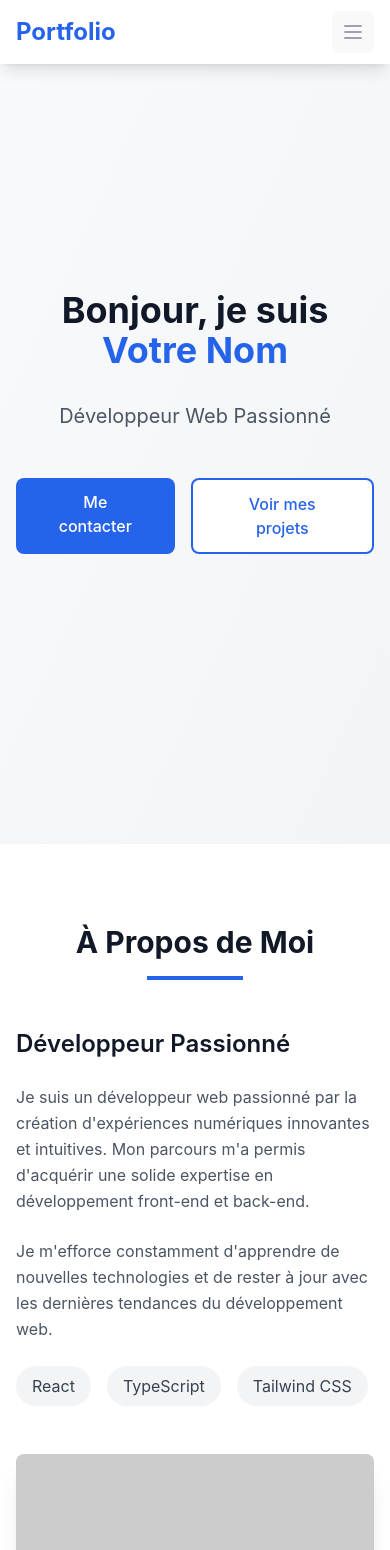
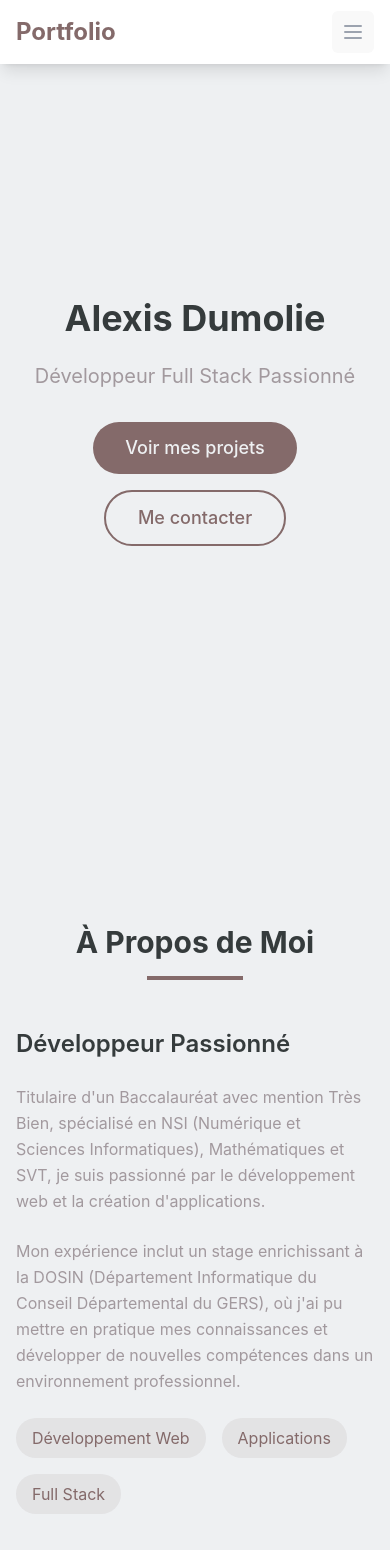
Before and after one commit to AlexisDumolie/portfolio, a React (Vite) app: page / in a window 390 px wide. Shown: the top 1550 px of the page. Built offline with nearby package versions, Linux system fonts and the light colour scheme.

Commit message:
[~] Amélioration du layout et des couleurs
- Ajout d'une nouvelle palette de couleurs personnalisée

- Création d'un conteneur responsive centré

- Optimisation de l'utilisation de l'espace

- Amélioration de la cohérence visuelle

```diff
--- a/src/App.tsx
+++ b/src/App.tsx
@@ -1,3 +1,4 @@
+import { useState } from 'react'
 import Navbar from './components/Navbar'
 import Hero from './components/Hero'
 import About from './components/About'
@@ -7,16 +8,16 @@ import Contact from './components/Contact'
 
 function App() {
   return (
-    <>
+    <div className="min-h-screen w-full flex flex-col items-center bg-background">
       <Navbar />
-      <main>
+      <main className="w-full flex-grow">
         <Hero />
         <About />
         <Projects />
         <Skills />
         <Contact />
       </main>
-    </>
+    </div>
   )
 }
 
--- a/src/components/About.tsx
+++ b/src/components/About.tsx
@@ -2,8 +2,8 @@ import { motion } from 'framer-motion';
 
 const About = () => {
   return (
-    <section id="about" className="py-20 bg-white">
-      <div className="max-w-7xl mx-auto px-4 sm:px-6 lg:px-8">
+    <section id="about" className="py-20 bg-background">
+      <div className="container-section">
         <motion.div
           initial={{ opacity: 0, y: 20 }}
           whileInView={{ opacity: 1, y: 0 }}
@@ -11,7 +11,7 @@ const About = () => {
           transition={{ duration: 0.8 }}
           className="text-center mb-12"
         >
-          <h2 className="text-3xl font-bold text-gray-900 sm:text-4xl mb-4">
+          <h2 className="text-3xl font-bold text-text sm:text-4xl mb-4">
             À Propos de Moi
           </h2>
           <div className="w-24 h-1 bg-primary mx-auto mb-8"></div>
@@ -25,38 +25,36 @@ const About = () => {
             transition={{ duration: 0.8 }}
             className="space-y-6"
           >
-            <h3 className="text-2xl font-semibold text-gray-900">
+            <h3 className="text-2xl font-semibold text-text">
               Développeur Passionné
             </h3>
-            <p className="text-gray-600 leading-relaxed">
-              Je suis un développeur web passionné par la création d'expériences numériques
-              innovantes et intuitives. Mon parcours m'a permis d'acquérir une solide
-              expertise en développement front-end et back-end.
+            <p className="text-accent leading-relaxed">
+              Titulaire d'un Baccalauréat avec mention Très Bien, spécialisé en NSI (Numérique et Sciences Informatiques),
+              Mathématiques et SVT, je suis passionné par le développement web et la création d'applications.
             </p>
-            <p className="text-gray-600 leading-relaxed">
-              Je m'efforce constamment d'apprendre de nouvelles technologies et de
-              rester à jour avec les dernières tendances du développement web.
+            <p className="text-accent leading-relaxed">
+              Mon expérience inclut un stage enrichissant à la DOSIN (Département Informatique du Conseil Départemental du GERS),
+              où j'ai pu mettre en pratique mes connaissances et développer de nouvelles compétences dans un environnement professionnel.
             </p>
             <div className="flex flex-wrap gap-4">
               <motion.div
                 whileHover={{ scale: 1.05 }}
-                className="px-4 py-2 bg-gray-100 rounded-full text-gray-700"
+                className="px-4 py-2 bg-primary-light text-primary rounded-full"
               >
-                React
+                Développement Web
               </motion.div>
               <motion.div
                 whileHover={{ scale: 1.05 }}
-                className="px-4 py-2 bg-gray-100 rounded-full text-gray-700"
+                className="px-4 py-2 bg-primary-light text-primary rounded-full"
               >
-                TypeScript
+                Applications
               </motion.div>
               <motion.div
                 whileHover={{ scale: 1.05 }}
-                className="px-4 py-2 bg-gray-100 rounded-full text-gray-700"
+                className="px-4 py-2 bg-primary-light text-primary rounded-full"
               >
-                Tailwind CSS
+                Full Stack
               </motion.div>
-              {/* Ajoutez d'autres technologies que vous maîtrisez */}
             </div>
           </motion.div>
 
@@ -67,13 +65,14 @@ const About = () => {
             transition={{ duration: 0.8 }}
             className="relative"
           >
-            <div className="aspect-w-4 aspect-h-3 rounded-lg overflow-hidden shadow-xl">
-              {/* Remplacez le src par le chemin vers votre photo */}
-              <img
-                src="https://via.placeholder.com/600x400"
-                alt="Photo de profil"
-                className="object-cover w-full h-full"
-              />
+            <div className="aspect-w-4 aspect-h-3 rounded-lg overflow-hidden shadow-xl bg-secondary flex items-center justify-center">
+              {/* Placeholder en attendant votre photo */}
+              <div className="text-gray-400 text-center p-8">
+                <svg className="mx-auto h-12 w-12 mb-4" fill="none" stroke="currentColor" viewBox="0 0 24 24">
+                  <path strokeLinecap="round" strokeLinejoin="round" strokeWidth={2} d="M4 16l4.586-4.586a2 2 0 012.828 0L16 16m-2-2l1.586-1.586a2 2 0 012.828 0L20 14m-6-6h.01M6 20h12a2 2 0 002-2V6a2 2 0 00-2-2H6a2 2 0 00-2 2v12a2 2 0 002 2z" />
+                </svg>
+                <p>Photo à venir</p>
+              </div>
             </div>
           </motion.div>
         </div>
--- a/src/components/Contact.tsx
+++ b/src/components/Contact.tsx
@@ -12,11 +12,12 @@ const Contact = () => {
     e.preventDefault();
     // Ici vous pouvez ajouter la logique pour envoyer l'email
     console.log('Form submitted:', formData);
+    window.location.href = `mailto:dumoliealexis@gmail.com?subject=Contact depuis le portfolio&body=${formData.message}`;
   };
 
   return (
-    <section id="contact" className="py-20 bg-gray-50">
-      <div className="max-w-7xl mx-auto px-4 sm:px-6 lg:px-8">
+    <section id="contact" className="py-20 bg-background">
+      <div className="container-section">
         <motion.div
           initial={{ opacity: 0, y: 20 }}
           whileInView={{ opacity: 1, y: 0 }}
@@ -24,11 +25,11 @@ const Contact = () => {
           transition={{ duration: 0.8 }}
           className="text-center mb-12"
         >
-          <h2 className="text-3xl font-bold text-gray-900 sm:text-4xl mb-4">
+          <h2 className="text-3xl font-bold text-text sm:text-4xl mb-4">
             Me Contacter
           </h2>
           <div className="w-24 h-1 bg-primary mx-auto mb-8"></div>
-          <p className="text-xl text-gray-600 max-w-2xl mx-auto">
+          <p className="text-xl text-accent max-w-2xl mx-auto">
             N'hésitez pas à me contacter pour discuter de vos projets ou opportunités de collaboration.
           </p>
         </motion.div>
@@ -42,11 +43,11 @@ const Contact = () => {
             className="space-y-8"
           >
             <div>
-              <h3 className="text-2xl font-semibold text-gray-900 mb-4">
+              <h3 className="text-2xl font-semibold text-text mb-4">
                 Informations de Contact
               </h3>
               <div className="space-y-4">
-                <div className="flex items-center space-x-4 text-gray-600">
+                <div className="flex items-center space-x-4 text-accent">
                   <svg
                     className="w-6 h-6 text-primary"
                     fill="none"
@@ -60,9 +61,9 @@ const Contact = () => {
                       d="M3 8l7.89 5.26a2 2 0 002.22 0L21 8M5 19h14a2 2 0 002-2V7a2 2 0 00-2-2H5a2 2 0 00-2 2v10a2 2 0 002 2z"
                     />
                   </svg>
-                  <span>votre@email.com</span>
+                  <span>dumoliealexis@gmail.com</span>
                 </div>
-                <div className="flex items-center space-x-4 text-gray-600">
+                <div className="flex items-center space-x-4 text-accent">
                   <svg
                     className="w-6 h-6 text-primary"
                     fill="none"
@@ -82,13 +83,13 @@ const Contact = () => {
                       d="M15 11a3 3 0 11-6 0 3 3 0 016 0z"
                     />
                   </svg>
-                  <span>Votre Localisation</span>
+                  <span>Bayonne, 64100</span>
                 </div>
               </div>
             </div>
 
             <div>
-              <h3 className="text-2xl font-semibold text-gray-900 mb-4">
+              <h3 className="text-2xl font-semibold text-text mb-4">
                 Réseaux Sociaux
               </h3>
               <div className="flex space-x-4">
@@ -96,7 +97,7 @@ const Contact = () => {
                   href="https://github.com/AlexisDumolie"
                   target="_blank"
                   rel="noopener noreferrer"
-                  className="text-gray-600 hover:text-primary transition-colors"
+                  className="text-accent hover:text-primary transition-colors"
                 >
                   <svg className="w-8 h-8" fill="currentColor" viewBox="0 0 24 24">
                     <path
@@ -106,16 +107,7 @@ const Contact = () => {
                     />
                   </svg>
                 </a>
-                <a
-                  href="#linkedin"
-                  target="_blank"
-                  rel="noopener noreferrer"
-                  className="text-gray-600 hover:text-primary transition-colors"
-                >
-                  <svg className="w-8 h-8" fill="currentColor" viewBox="0 0 24 24">
-                    <path d="M19 0h-14c-2.761 0-5 2.239-5 5v14c0 2.761 2.239 5 5 5h14c2.762 0 5-2.239 5-5v-14c0-2.761-2.238-5-5-5zm-11 19h-3v-11h3v11zm-1.5-12.268c-.966 0-1.75-.79-1.75-1.764s.784-1.764 1.75-1.764 1.75.79 1.75 1.764-.783 1.764-1.75 1.764zm13.5 12.268h-3v-5.604c0-3.368-4-3.113-4 0v5.604h-3v-11h3v1.765c1.396-2.586 7-2.777 7 2.476v6.759z" />
-                  </svg>
-                </a>
+                {/* Les autres réseaux sociaux seront ajoutés plus tard */}
               </div>
             </div>
           </motion.div>
@@ -128,7 +120,7 @@ const Contact = () => {
           >
             <form onSubmit={handleSubmit} className="space-y-6">
               <div>
-                <label htmlFor="name" className="block text-sm font-medium text-gray-700">
+                <label htmlFor="name" className="block text-sm font-medium text-text">
                   Nom
                 </label>
                 <input
@@ -136,12 +128,12 @@ const Contact = () => {
                   id="name"
                   value={formData.name}
                   onChange={(e) => setFormData({ ...formData, name: e.target.value })}
-                  className="mt-1 block w-full rounded-md border-gray-300 shadow-sm focus:border-primary focus:ring-primary"
+                  className="mt-1 block w-full rounded-md border-secondary shadow-sm focus:border-primary focus:ring-primary bg-background text-text"
                   required
                 />
               </div>
               <div>
-                <label htmlFor="email" className="block text-sm font-medium text-gray-700">
+                <label htmlFor="email" className="block text-sm font-medium text-text">
                   Email
                 </label>
                 <input
@@ -149,12 +141,12 @@ const Contact = () => {
                   id="email"
                   value={formData.email}
                   onChange={(e) => setFormData({ ...formData, email: e.target.value })}
-                  className="mt-1 block w-full rounded-md border-gray-300 shadow-sm focus:border-primary focus:ring-primary"
+                  className="mt-1 block w-full rounded-md border-secondary shadow-sm focus:border-primary focus:ring-primary bg-background text-text"
                   required
                 />
               </div>
               <div>
-                <label htmlFor="message" className="block text-sm font-medium text-gray-700">
+                <label htmlFor="message" className="block text-sm font-medium text-text">
                   Message
                 </label>
                 <textarea
@@ -162,7 +154,7 @@ const Contact = () => {
                   rows={4}
                   value={formData.message}
                   onChange={(e) => setFormData({ ...formData, message: e.target.value })}
-                  className="mt-1 block w-full rounded-md border-gray-300 shadow-sm focus:border-primary focus:ring-primary"
+                  className="mt-1 block w-full rounded-md border-secondary shadow-sm focus:border-primary focus:ring-primary bg-background text-text"
                   required
                 />
               </div>
@@ -170,7 +162,7 @@ const Contact = () => {
                 whileHover={{ scale: 1.05 }}
                 whileTap={{ scale: 0.95 }}
                 type="submit"
-                className="w-full bg-primary text-white px-6 py-3 rounded-lg font-medium hover:bg-blue-700 transition-colors"
+                className="w-full bg-primary text-background px-6 py-3 rounded-lg font-medium hover:bg-primary-hover transition-colors"
               >
                 Envoyer
               </motion.button>
--- a/src/components/Hero.tsx
+++ b/src/components/Hero.tsx
@@ -2,38 +2,50 @@ import { motion } from 'framer-motion';
 
 const Hero = () => {
   return (
-    <section className="min-h-screen flex items-center justify-center bg-gradient-to-br from-gray-50 to-gray-100">
-      <div className="max-w-7xl mx-auto px-4 sm:px-6 lg:px-8 py-24 text-center">
+    <section className="min-h-screen flex items-center justify-center py-20 bg-background">
+      <div className="container-section">
+        <div className="grid grid-cols-1 lg:grid-cols-2 gap-12 items-center">
           <motion.div
-          initial={{ opacity: 0, y: 20 }}
-          animate={{ opacity: 1, y: 0 }}
+            initial={{ opacity: 0, x: -50 }}
+            animate={{ opacity: 1, x: 0 }}
             transition={{ duration: 0.8 }}
+            className="text-center lg:text-left"
           >
-          <h1 className="text-4xl sm:text-5xl md:text-6xl font-bold text-gray-900 mb-8">
-            Bonjour, je suis <span className="text-primary">Votre Nom</span>
+            <h1 className="text-4xl sm:text-5xl lg:text-6xl font-bold text-text mb-6">
+              Alexis Dumolie
             </h1>
-          <p className="text-xl sm:text-2xl text-gray-600 mb-12">
-            Développeur Web Passionné
+            <p className="text-xl sm:text-2xl text-accent mb-8">
+              Développeur Full Stack Passionné
             </p>
-          <div className="flex justify-center space-x-4">
+            <div className="flex flex-wrap gap-4 justify-center lg:justify-start">
               <motion.a
-              href="#contact"
-              className="bg-primary text-white px-8 py-3 rounded-lg font-medium hover:bg-blue-700 transition-colors"
                 whileHover={{ scale: 1.05 }}
                 whileTap={{ scale: 0.95 }}
+                href="#projects"
+                className="btn-primary px-8 py-3 rounded-full text-lg font-medium"
+              >
+                Voir mes projets
+              </motion.a>
+              <motion.a
+                whileHover={{ scale: 1.05 }}
+                whileTap={{ scale: 0.95 }}
+                href="#contact"
+                className="px-8 py-3 rounded-full text-lg font-medium border-2 border-primary text-primary hover:bg-primary hover:text-background transition-colors"
               >
                 Me contacter
               </motion.a>
-            <motion.a
-              href="#projects"
-              className="bg-white text-primary px-8 py-3 rounded-lg font-medium border-2 border-primary hover:bg-gray-50 transition-colors"
-              whileHover={{ scale: 1.05 }}
-              whileTap={{ scale: 0.95 }}
-            >
-              Voir mes projets
-            </motion.a>
             </div>
           </motion.div>
+          <motion.div
+            initial={{ opacity: 0, x: 50 }}
+            animate={{ opacity: 1, x: 0 }}
+            transition={{ duration: 0.8 }}
+            className="hidden lg:block"
+          >
+            {/* Placeholder pour une illustration ou image */}
+            <div className="aspect-square rounded-full bg-primary-light"></div>
+          </motion.div>
+        </div>
       </div>
     </section>
   );
--- a/src/components/Skills.tsx
+++ b/src/components/Skills.tsx
@@ -5,7 +5,6 @@ interface Skill {
   items: {
     name: string;
     level: number; // 0 à 100
-    icon?: string;
   }[];
 }
 
@@ -13,36 +12,53 @@ const skills: Skill[] = [
   {
     category: "Front-end",
     items: [
-      { name: "React", level: 90 },
-      { name: "TypeScript", level: 85 },
-      { name: "HTML/CSS", level: 95 },
-      { name: "Tailwind CSS", level: 88 },
+      { name: "Angular", level: 85 },
+      { name: "JavaScript", level: 85 },
+      { name: "HTML/CSS", level: 90 },
+      { name: "TailwindCSS", level: 85 },
     ],
   },
   {
     category: "Back-end",
     items: [
-      { name: "Node.js", level: 80 },
-      { name: "Express", level: 75 },
-      { name: "SQL", level: 70 },
-      { name: "MongoDB", level: 65 },
+      { name: "Symfony", level: 80 },
+      { name: "Laravel", level: 80 },
+      { name: "PHP", level: 85 },
+      { name: "Java", level: 75 },
     ],
   },
   {
-    category: "Outils",
+    category: "Autres Technologies",
     items: [
-      { name: "Git", level: 85 },
-      { name: "VS Code", level: 90 },
-      { name: "Webpack", level: 70 },
-      { name: "Docker", level: 60 },
+      { name: "Python", level: 80 },
+      { name: "C/C++", level: 75 },
+      { name: "SQL", level: 85 },
+      { name: "MongoDB", level: 75 },
+    ],
+  },
+  {
+    category: "Soft Skills",
+    items: [
+      { name: "Résolution de problèmes", level: 90 },
+      { name: "Veille technologique", level: 85 },
+      { name: "Documentation technique", level: 80 },
+      { name: "Méthodes agiles", level: 75 },
+    ],
+  },
+  {
+    category: "Langues",
+    items: [
+      { name: "Français", level: 100 },
+      { name: "Anglais (Compréhension)", level: 85 },
+      { name: "Anglais (Expression)", level: 70 },
     ],
   },
 ];
 
 const Skills = () => {
   return (
-    <section id="skills" className="py-20 bg-white">
-      <div className="max-w-7xl mx-auto px-4 sm:px-6 lg:px-8">
+    <section id="skills" className="py-20 bg-background">
+      <div className="container-section">
         <motion.div
           initial={{ opacity: 0, y: 20 }}
           whileInView={{ opacity: 1, y: 0 }}
@@ -50,12 +66,12 @@ const Skills = () => {
           transition={{ duration: 0.8 }}
           className="text-center mb-12"
         >
-          <h2 className="text-3xl font-bold text-gray-900 sm:text-4xl mb-4">
+          <h2 className="text-3xl font-bold text-text sm:text-4xl mb-4">
             Mes Compétences
           </h2>
           <div className="w-24 h-1 bg-primary mx-auto mb-8"></div>
-          <p className="text-xl text-gray-600 max-w-2xl mx-auto">
-            Un aperçu de mes compétences techniques et de mon expertise.
+          <p className="text-xl text-accent max-w-2xl mx-auto">
+            Un aperçu de mes compétences techniques et non techniques
           </p>
         </motion.div>
 
@@ -67,19 +83,19 @@ const Skills = () => {
               whileInView={{ opacity: 1, y: 0 }}
               viewport={{ once: true }}
               transition={{ duration: 0.8, delay: categoryIndex * 0.2 }}
-              className="bg-gray-50 rounded-xl p-6 shadow-lg"
+              className="bg-background rounded-xl p-6 shadow-lg"
             >
-              <h3 className="text-xl font-semibold text-gray-900 mb-6">
+              <h3 className="text-xl font-semibold text-text mb-6">
                 {skillCategory.category}
               </h3>
               <div className="space-y-4">
                 {skillCategory.items.map((skill, skillIndex) => (
                   <div key={skillIndex} className="space-y-2">
                     <div className="flex justify-between items-center">
-                      <span className="text-gray-700">{skill.name}</span>
-                      <span className="text-gray-500">{skill.level}%</span>
+                      <span className="text-accent">{skill.name}</span>
+                      <span className="text-secondary">{skill.level}%</span>
                     </div>
-                    <div className="h-2 bg-gray-200 rounded-full overflow-hidden">
+                    <div className="h-2 bg-secondary rounded-full overflow-hidden">
                       <motion.div
                         initial={{ width: 0 }}
                         whileInView={{ width: `${skill.level}%` }}
--- a/src/index.css
+++ b/src/index.css
@@ -1,6 +1,7 @@
-@tailwind base;
-@tailwind components;
-@tailwind utilities;
+@import 'tailwindcss/base';
+@import 'tailwindcss/components';
+@import 'tailwindcss/utilities';
+@import './styles/colors.css';
 
 @layer base {
   html {
@@ -8,7 +9,13 @@
   }
 
   body {
-    @apply bg-gray-50 text-gray-900;
+    margin: 0;
+    padding: 0;
+    min-width: 100vw;
+    min-height: 100vh;
+    background-color: var(--color-background);
+    color: var(--color-text);
+    overflow-x: hidden;
   }
 }
 
@@ -18,9 +25,6 @@
   font-weight: 400;
 
   color-scheme: light dark;
-  color: rgba(255, 255, 255, 0.87);
-  background-color: #242424;
-
   font-synthesis: none;
   text-rendering: optimizeLegibility;
   -webkit-font-smoothing: antialiased;
@@ -34,14 +38,6 @@ a {
 }
 a:hover {
   color: #535bf2;
-}
-
-body {
-  margin: 0;
-  display: flex;
-  place-items: center;
-  min-width: 320px;
-  min-height: 100vh;
 }
 
 h1 {
@@ -68,6 +64,32 @@ button:focus-visible {
   outline: 4px auto -webkit-focus-ring-color;
 }
 
+@layer components {
+  .container-section {
+    @apply w-full max-w-[1440px] mx-auto px-4 sm:px-6 lg:px-8;
+  }
+}
+
+/* Styles personnalisés pour les boutons */
+.btn-primary {
+  background-color: var(--color-primary);
+  color: var(--color-background);
+  transition: background-color 0.3s ease;
+}
+
+.btn-primary:hover {
+  background-color: var(--color-primary-hover);
+}
+
+/* Styles pour les sections */
+.section-bg-primary {
+  background-color: var(--color-primary-light);
+}
+
+.section-bg-secondary {
+  background-color: var(--color-secondary);
+}
+
 @media (prefers-color-scheme: light) {
   :root {
     color: #213547;
--- /dev/null
+++ b/src/styles/colors.css
@@ -0,0 +1,12 @@
+:root {
+  --color-background: #EEF0F2;
+  --color-secondary: #C6C7C4;
+  --color-accent: #A2999E;
+  --color-primary: #846A6A;
+  --color-text: #353B3C;
+
+  /* Variantes avec transparence */
+  --color-primary-light: rgba(132, 106, 106, 0.1);
+  --color-primary-hover: rgba(132, 106, 106, 0.9);
+  --color-background-light: rgba(238, 240, 242, 0.8);
+}
--- a/tailwind.config.js
+++ b/tailwind.config.js
@@ -7,8 +7,15 @@ export default {
   theme: {
     extend: {
       colors: {
-        primary: "#2563eb",
-        secondary: "#475569",
+        background: '#EEF0F2',
+        secondary: '#C6C7C4',
+        accent: '#A2999E',
+        primary: '#846A6A',
+        text: '#353B3C',
+      },
+      backgroundColor: {
+        'primary-light': 'rgba(132, 106, 106, 0.1)',
+        'primary-hover': 'rgba(132, 106, 106, 0.9)',
       },
     },
   },
```
Also changed, not shown: src/components/Projects.tsx (+27 -14 lines). Lines whose indentation alone changed are shown as unchanged.
